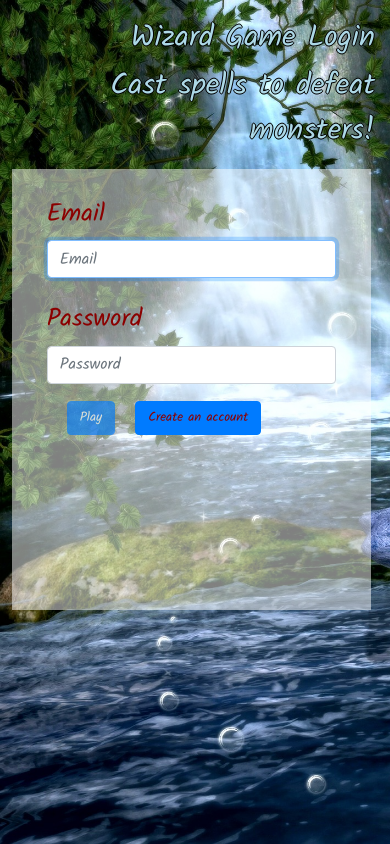
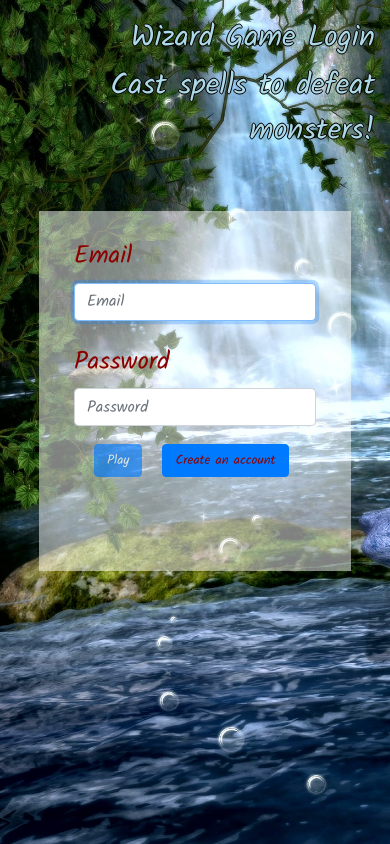
Before and after one commit to wonjin9181/Wizardry, a React (Create React App) app in the folder client/: page / in a window 390 px wide. Built offline with nearby package versions, Linux system fonts and the light colour scheme.

Commit message:
more style

```diff
--- a/client/src/components/login/login.css
+++ b/client/src/components/login/login.css
@@ -74,10 +74,10 @@ p {
  }
   #loginaside {
     position: absolute;
-    top: 20vh;
-    left: 3vw;
-    right: 5vw;
-    bottom: 60vw;
+    top: 25vh;
+    left: 10vw;
+    right: 10vw;
+    bottom: 70vw;
     padding: 20px;
     z-index: 9;
     text-align: left;
--- a/client/src/components/main-stats/main_stats.css
+++ b/client/src/components/main-stats/main_stats.css
@@ -95,7 +95,8 @@ li {
 @media only screen and (max-width: 600px) {
   #mainCard {
     margin-top: 10vh;
-    width: 100px;
+    width: 50px;
+    height: 50px;
     margin-left: 20px;
   }
 
@@ -105,4 +106,6 @@ li {
     overflow-y: scroll;
     width: 50px;
   }
+
+
 }
```
